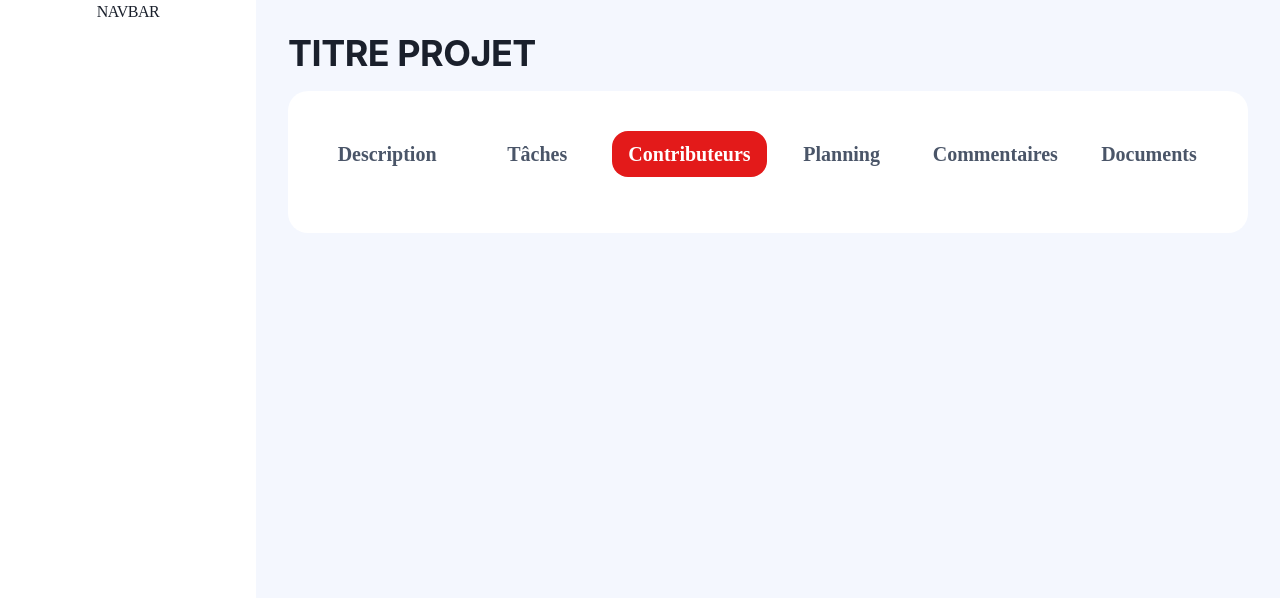
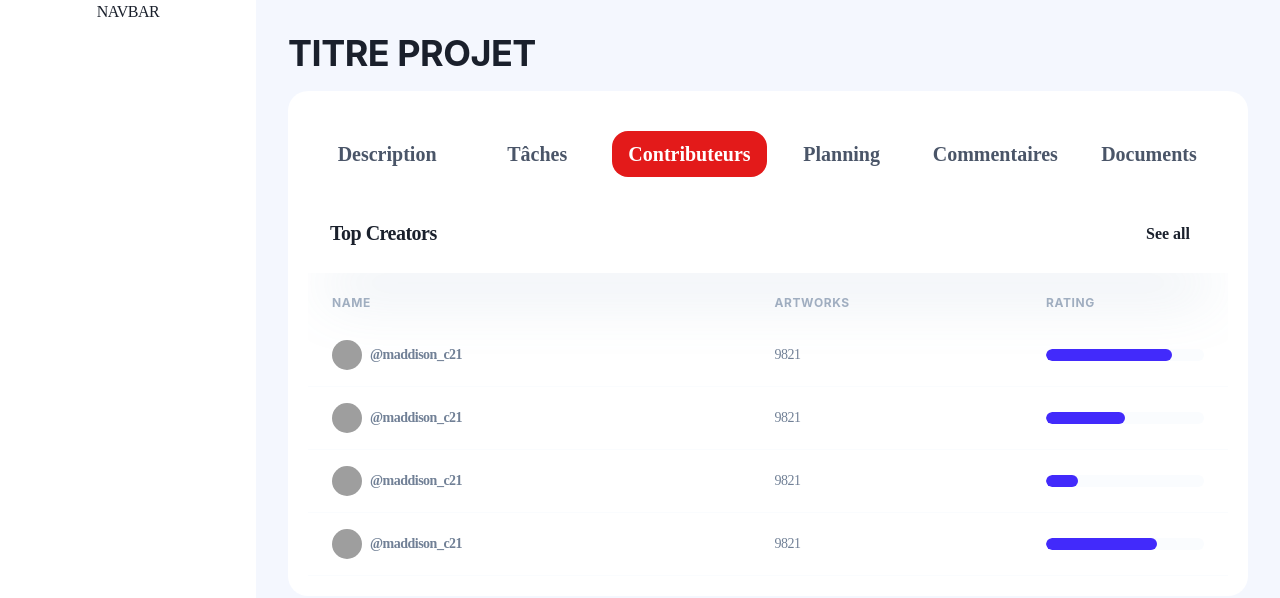
Before and after one commit to Lora048/Hackathon2-EggTeam, a React (Vite) app in the folder frontend/: page /projet in a window 1280 px wide. Both pictures are taken after a click on the tab "Contributeurs". Shown: the top 598 px of the page. Built offline with nearby package versions, Linux system fonts and the light colour scheme; grey boxes are pictures that could not be loaded.

Commit message:
first design of component contributeurs

```diff
--- a/frontend/src/components/Projet/ButtonGroupProjetNavigation.jsx
+++ b/frontend/src/components/Projet/ButtonGroupProjetNavigation.jsx
@@ -2,6 +2,7 @@ import { Tabs, TabList, TabPanels, Tab, TabPanel } from "@chakra-ui/react";
 
 import Description from "./Description";
 import Taches from "./Taches";
+import Contributeurs from "./Contributeurs";
 
 export default function ButtonGroupProjetNavigation() {
   return (
@@ -49,7 +50,7 @@ export default function ButtonGroupProjetNavigation() {
           <Taches />
         </TabPanel>
         <TabPanel mt={{ base: "0.5rem", sm: "1rem", md: "2rem" }} p="0">
-          {/* <CardReviewCarousel movie={movie} /> */}
+          <Contributeurs />
         </TabPanel>
         <TabPanel mt={{ base: "0.5rem", sm: "1rem", md: "2rem" }} p="0">
           {/* <MovieVideoCarousel movie={movie} /> */}
--- /dev/null
+++ b/frontend/src/components/Projet/Contributeurs.jsx
@@ -0,0 +1,182 @@
+import {
+  Avatar,
+  Box,
+  Button,
+  Flex,
+  Progress,
+  Table,
+  Tbody,
+  Td,
+  Text,
+  Th,
+  Thead,
+  Tr,
+} from "@chakra-ui/react";
+
+export default function Description() {
+  return (
+    <Flex
+      direction="column"
+      w="100%"
+      overflowX={{ sm: "scroll", lg: "hidden" }}
+    >
+      <Flex
+        align={{ sm: "flex-start", lg: "center" }}
+        justify="space-between"
+        w="100%"
+        px="22px"
+        pb="20px"
+        mb="10px"
+        boxShadow="0px 40px 58px -20px rgba(112, 144, 176, 0.26)"
+      >
+        <Text fontSize="xl" fontWeight="600">
+          Top Creators
+        </Text>
+        <Button variant="action">See all</Button>
+      </Flex>
+      <Table variant="simple" color="gray.500">
+        <Thead>
+          <Tr>
+            <Th pe="10px" borderColor="transparent">
+              <Text fontSize={{ sm: "10px", lg: "12px" }} color="gray.400">
+                Name
+              </Text>
+            </Th>
+            <Th pe="10px" borderColor="transparent">
+              <Text fontSize={{ sm: "10px", lg: "12px" }} color="gray.400">
+                ARTWORKS
+              </Text>
+            </Th>
+            <Th pe="10px" borderColor="transparent">
+              <Text fontSize={{ sm: "10px", lg: "12px" }} color="gray.400">
+                RATING
+              </Text>
+            </Th>
+          </Tr>
+        </Thead>
+        <Tbody>
+          <Tr>
+            <Td>
+              <Flex align="center">
+                <Avatar
+                  src="https://secure.gravatar.com/avatar/c308ee24184a32cdf10650eb7e311157?s=125&d=mm&r=G"
+                  w="30px"
+                  h="30px"
+                  me="8px"
+                />
+                <Text fontSize="sm" fontWeight="600">
+                  @maddison_c21
+                </Text>
+              </Flex>
+            </Td>
+            <Td>
+              <Text fontSize="sm" fontWeight="500">
+                9821
+              </Text>
+            </Td>
+            <Td>
+              <Box>
+                <Progress
+                  borderRadius="20px"
+                  variant="table"
+                  colorScheme="brandScheme"
+                  value={80}
+                />
+              </Box>
+            </Td>
+          </Tr>
+          <Tr>
+            <Td>
+              <Flex align="center">
+                <Avatar
+                  src="https://secure.gravatar.com/avatar/c308ee24184a32cdf10650eb7e311157?s=125&d=mm&r=G"
+                  w="30px"
+                  h="30px"
+                  me="8px"
+                />
+                <Text fontSize="sm" fontWeight="600">
+                  @maddison_c21
+                </Text>
+              </Flex>
+            </Td>
+            <Td>
+              <Text fontSize="sm" fontWeight="500">
+                9821
+              </Text>
+            </Td>
+            <Td>
+              <Box>
+                <Progress
+                  borderRadius="20px"
+                  variant="table"
+                  colorScheme="brandScheme"
+                  value={50}
+                />
+              </Box>
+            </Td>
+          </Tr>
+          <Tr>
+            <Td>
+              <Flex align="center">
+                <Avatar
+                  src="https://secure.gravatar.com/avatar/c308ee24184a32cdf10650eb7e311157?s=125&d=mm&r=G"
+                  w="30px"
+                  h="30px"
+                  me="8px"
+                />
+                <Text fontSize="sm" fontWeight="600">
+                  @maddison_c21
+                </Text>
+              </Flex>
+            </Td>
+            <Td>
+              <Text fontSize="sm" fontWeight="500">
+                9821
+              </Text>
+            </Td>
+            <Td>
+              <Box>
+                <Progress
+                  borderRadius="20px"
+                  variant="table"
+                  colorScheme="brandScheme"
+                  value={20}
+                />
+              </Box>
+            </Td>
+          </Tr>
+          <Tr>
+            <Td>
+              <Flex align="center">
+                <Avatar
+                  src="https://secure.gravatar.com/avatar/c308ee24184a32cdf10650eb7e311157?s=125&d=mm&r=G"
+                  w="30px"
+                  h="30px"
+                  me="8px"
+                />
+                <Text fontSize="sm" fontWeight="600">
+                  @maddison_c21
+                </Text>
+              </Flex>
+            </Td>
+            <Td>
+              <Text fontSize="sm" fontWeight="500">
+                9821
+              </Text>
+            </Td>
+            <Td>
+              <Box>
+                <Progress
+                  borderRadius="20px"
+                  variant="table"
+                  colorScheme="brandScheme"
+                  value={70}
+                />
+              </Box>
+            </Td>
+          </Tr>
+        </Tbody>
+      </Table>
+    </Flex>
+  );
+}
```
